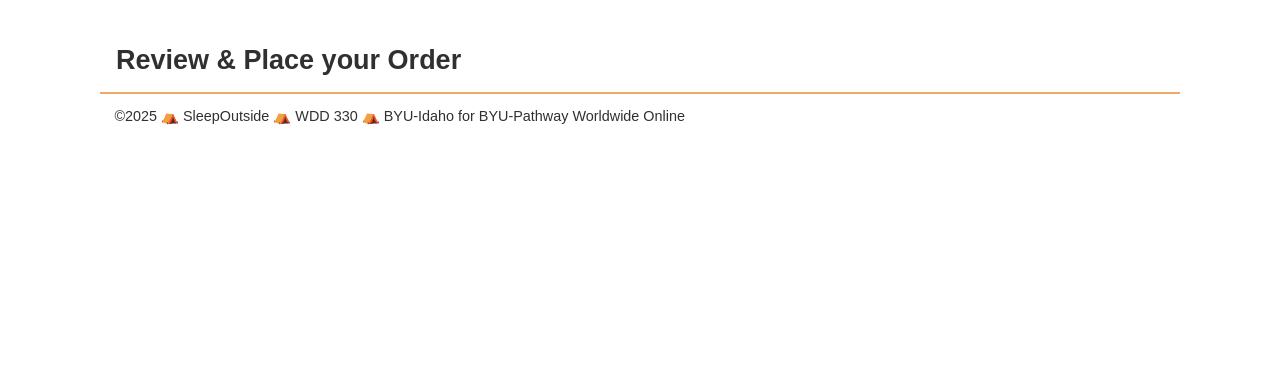
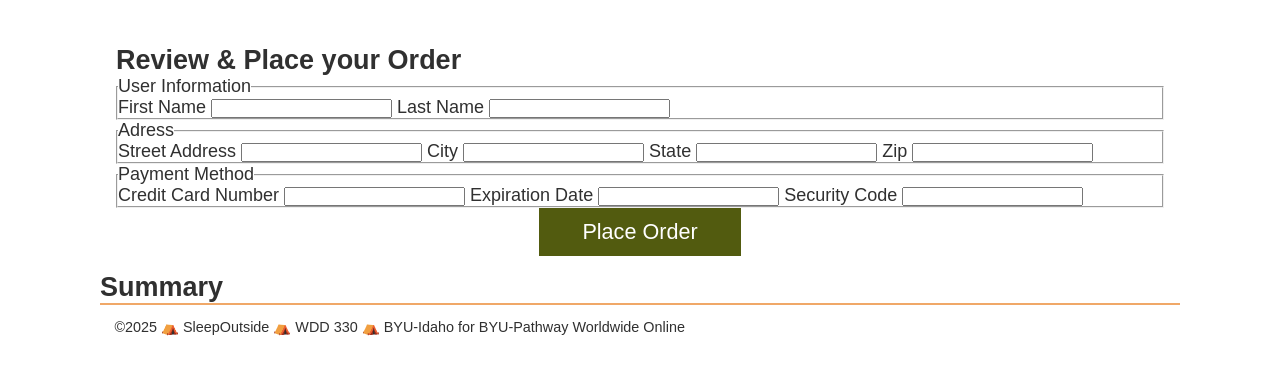
Before and after one commit to blburgen/wdd330-sleepoutside, a website: page src/checkout/index.html in a window 1280 px wide. Shown: the part 126-500 px from the top of the page. Drawn offline with Linux system fonts and the light colour scheme; files that its build step writes are made by us from their sources; files whose address does not match are found by name.

Commit message:
taking a break

```diff
--- a/src/checkout/index.html
+++ b/src/checkout/index.html
@@ -1,6 +1,7 @@
 <!doctype html>
 
 <html lang="en">
+
 <head>
   <meta charset="UTF-8" />
 
@@ -8,7 +9,7 @@
 
   <title>Sleep Outside | Checkout</title>
 
-    <link rel="stylesheet" href="css/style.css" />
+  <link rel="stylesheet" href="/css/style.css" />
 </head>
 
 <body>
@@ -17,6 +18,48 @@
   <main class="divider">
     <section class="products">
       <h2>Review & Place your Order</h2>
+      <form>
+        <fieldset>
+          <legend>User Information</legend>
+          <label for="fname">First Name
+            <input type="text" name="fname" id="fname" />
+          </label>
+          <label for="lname">Last Name
+            <input type="text" name="lname" id="lname" />
+          </label>
+        </fieldset>
+        <fieldset>
+          <legend>Adress</legend>
+          <label for="streetname">Street Address
+            <input type="text" name="streetname" id="streetname" />
+          </label>
+          <label for="cityname">City
+            <input type="text" name="cityname" id="cityname" />
+          </label>
+          <label for="state">State
+            <input type="text" name="state" id="state" />
+          </label>
+          <label for="zipcode">Zip
+            <input type="text" name="zipcode" id="zipcode" />
+          </label>
+        </fieldset>
+        <fieldset>
+          <legend>Payment Method</legend>
+          <label for="cardnumber">Credit Card Number
+            <input type="text" name="cardnumber" id="cardnumber" />
+          </label>
+          <label for="expiredate">Expiration Date
+            <input type="text" name="expiredate" id="expiredate" />
+          </label>
+          <label for="scode">Security Code
+            <input type="text" name="scode" id="scode" />
+          </label>
+        </fieldset>
+        <button type="submit">Place Order</button>
+      </form>
+    </section>
+    <section>
+      <h2>Summary</h2>
     </section>
   </main>
 
--- a/src/css/style.css
+++ b/src/css/style.css
@@ -297,6 +297,10 @@ button {
   color: var(--tertiary-color);
 }
 
+.cart-chekout-btn{
+  margin-bottom: 15px;
+}
+
 @media screen and (min-width: 500px) {
   body {
     max-width: 1080px;
--- a/src/js/ShoppingCart.mjs
+++ b/src/js/ShoppingCart.mjs
@@ -65,7 +65,7 @@ export default class ShoppingCart {
         updateCartCount();
     }
     setQuantity() {
-        let elements = document.querySelectorAll(".cart-card__quantity").forEach(el => {
+        document.querySelectorAll(".cart-card__quantity").forEach(el => {
             let id = el.dataset.id
             let quantity = sessionStorage.getItem(id)
             if (!quantity) {
@@ -115,10 +115,10 @@ function setCardTotal() {
         let quantity = sessionStorage.getItem(item.Id)
         return sum + (price * quantity)
     }, 0)
-
+    localStorage.setItem("total",total)
     const cartPriceEl = document.querySelector(".cart-total");
     cartPriceEl.classList.remove("hide");
-    cartPriceEl.textContent = `Total: $${total}`;
+    cartPriceEl.textContent = `Total: $${total.toFixed(2)}`;
 }
 
 function hideCartTotal() {
```
Also changed, not shown: src/cart/index.html (+5 -1 lines), src/js/checkout.js (added). Lines whose indentation alone changed are shown as unchanged.
